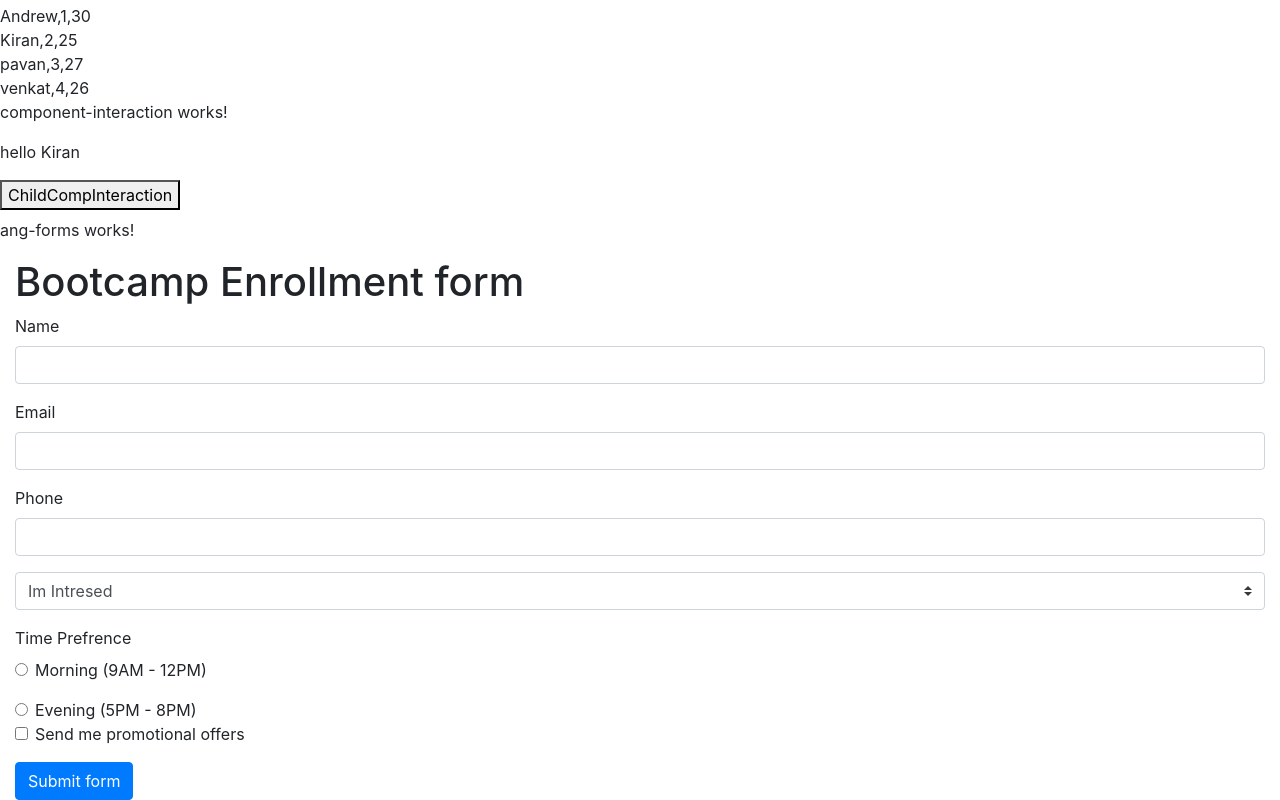
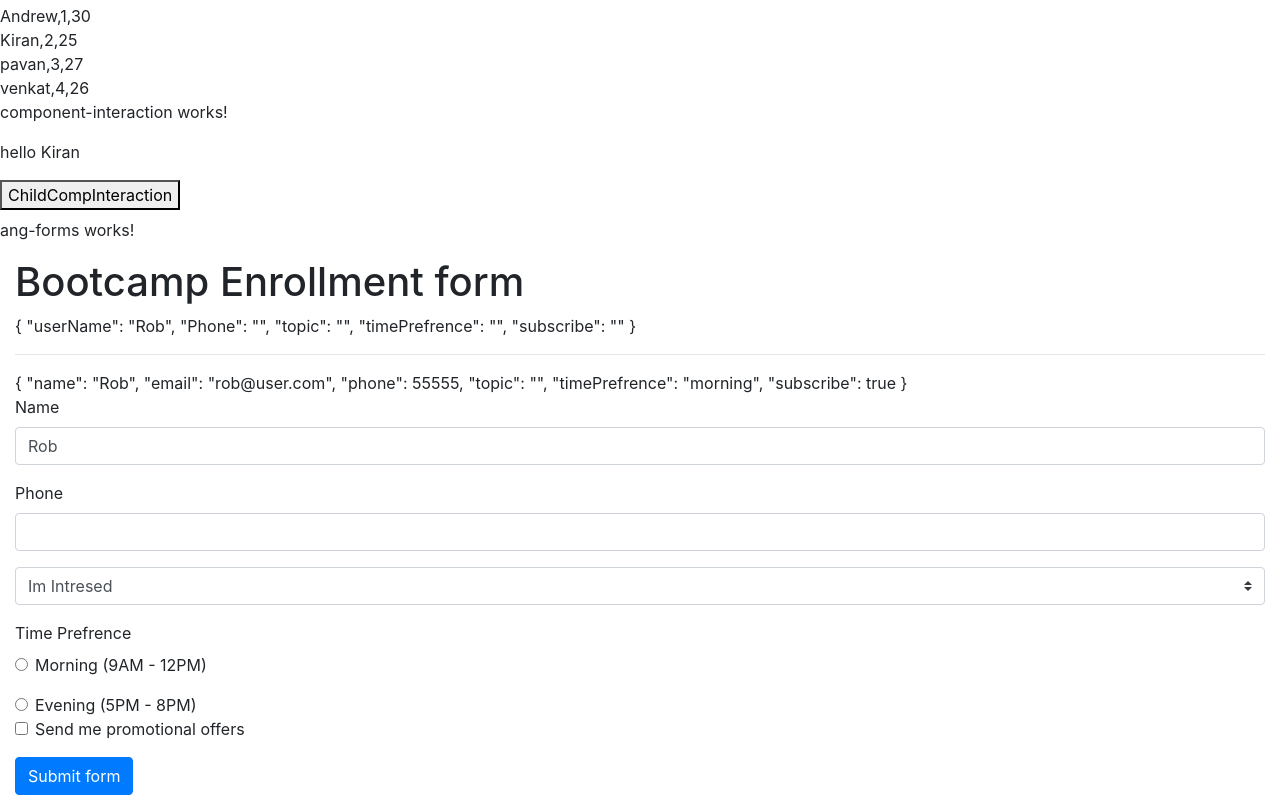
Before and after one commit to kirans4976/AngularApp, an Angular app: page /directives in a window 1280 px wide. Shown: the part 842-1642 px from the top of the page. Built offline with nearby package versions, Linux system fonts and the light colour scheme.

Commit message:
Added data Binding
 Added data binding with ngForm &
data binding to ngModel

```diff
--- a/src/app/ang-forms/ang-forms.component.html
+++ b/src/app/ang-forms/ang-forms.component.html
@@ -4,25 +4,49 @@
 
 <div class="container-fluid">
     <h1>Bootcamp Enrollment form</h1>
-    <form>
+
+    <!-- If ngModel is used within a form tag, either the name attribute must be set or the form
+      control must be defined as 'standalone' in ngModelOptions.
+ -->
+    <form #userForm="ngForm"> {{userForm.value| json}}
+        <hr/> {{userModel | json}}
         <div class="form-group">
             <label>Name</label>
-            <input type="text" class="form-control">
+            <!-- proprty data binding 1 way dbinding[]  [ngModel]="userModel.name"-->
+            <input type="text" class="form-control" name="userName" [(ngModel)]="userModel.name">
+        </div>
+        <!-- <div ngModelGroup="address">
+            <div class="form-group">
+                <label>street</label>
+                <input type="text" class="form-control" name="street" ngModel>
+
+            </div>
+
+            <div class="form-group">
+                <label>city</label>
+                <input type="text" class="form-control" name="city" ngModel>
+
+            </div>
+            <div class="form-group">
+                <label>state</label>
+                <input type="text" class="form-control" name="state" ngModel>
+
+            </div>
+            <div class="form-group">
+                <label>Pincode</label>
+                <input type="text" class="form-control" name="pincode" ngModel>
+            </div>
+
+</div>-->
+        <div class="form-group">
+            <label>Phone</label>
+            <input type="tel" class="form-control" name="Phone" ngModel>
+
         </div>
 
         <div class="form-group">
-            <label>Email</label>
-            <input type="email" class="form-control">
-        </div>
-
-        <div class="form-group">
-            <label>Phone</label>
-            <input type="tel" class="form-control">
-        </div>
-
-        <div class="form-group">
-            <select name="" id="" class="custom-select">
-                <option selected>Im Intresed</option>
+            <select name="" id="" class="custom-select" name="topic" [(ngModel)]="userModel.topic">
+                <option selected value="">Im Intresed</option>
                 <option *ngFor = "let topic of topics">{{topic}}</option>
             </select>
         </div>
@@ -30,16 +54,17 @@
         <div class="mb-3">
             <label>Time Prefrence</label>
             <div class="form-check">
-                <input type="radio" class="form-check-input" name="timePrefrence" value="morning">
+                <input type="radio" class="form-check-input" name="timePrefrence" value="morning" ngModel>
                 <label class="form-check-label">Morning (9AM - 12PM)</label>
             </div>
         </div>
         <div class="form-check">
-            <input type="radio" class="form-check-input" name="timePrefrence" value="evening">
+            <input type="radio" class="form-check-input" name="timePrefrence" value="evening" ngModel>
             <label class="form-check-label">Evening (5PM - 8PM)</label>
         </div>
         <div class="form-check mb-3">
-            <input type="checkbox" class="form-check-input">
+            <input type="checkbox" class="form-check-input" name="subscribe" ngModel>
+
             <label class="form-check-label">Send me promotional offers</label>
         </div>
     </form>
--- a/src/app/ang-forms/ang-forms.component.ts
+++ b/src/app/ang-forms/ang-forms.component.ts
@@ -1,4 +1,5 @@
 import { Component, OnInit } from '@angular/core';
+import { User } from '../user';
 
 @Component({
   selector: 'app-ang-forms',
@@ -12,4 +13,9 @@ export class AngFormsComponent implements OnInit {
   ngOnInit() {
   }
   topics = ['Angualar','React','Vue'];
+
+  userModel= new User('Rob','rob@user.com',55555,'','morning',true);
+  // for bind the userModel data to the Form
+
+
 }
--- /dev/null
+++ b/src/app/user.ts
@@ -0,0 +1,11 @@
+export class User {
+    constructor(
+        public name : string,
+        public email : string,
+        public phone : number,
+        public topic : string,
+        public timePrefrence : string,
+        public subscribe : boolean,
+    ){}
+}
+//typescript shorter syntax, here the constructor will create & asssign  values to the props
```
Also changed, not shown: 1 other file (tests, documents, lock files or other folders).
